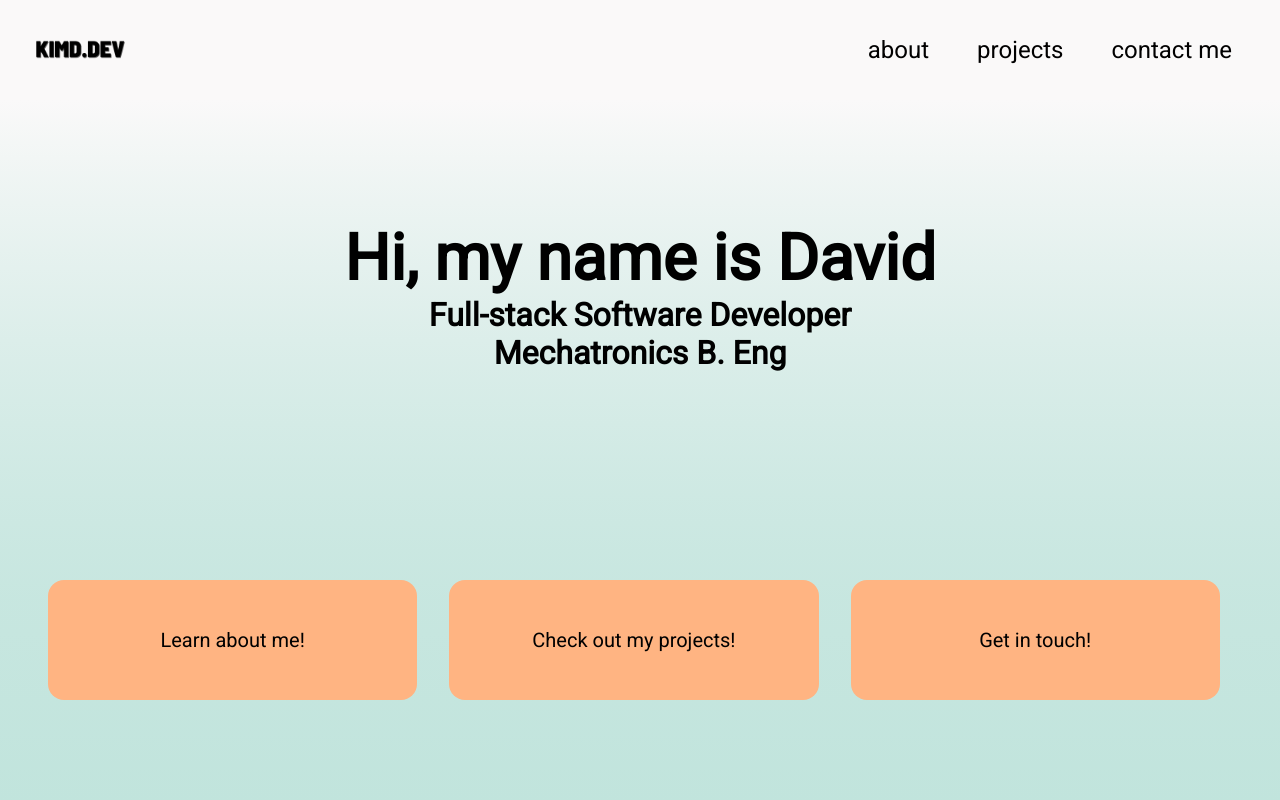
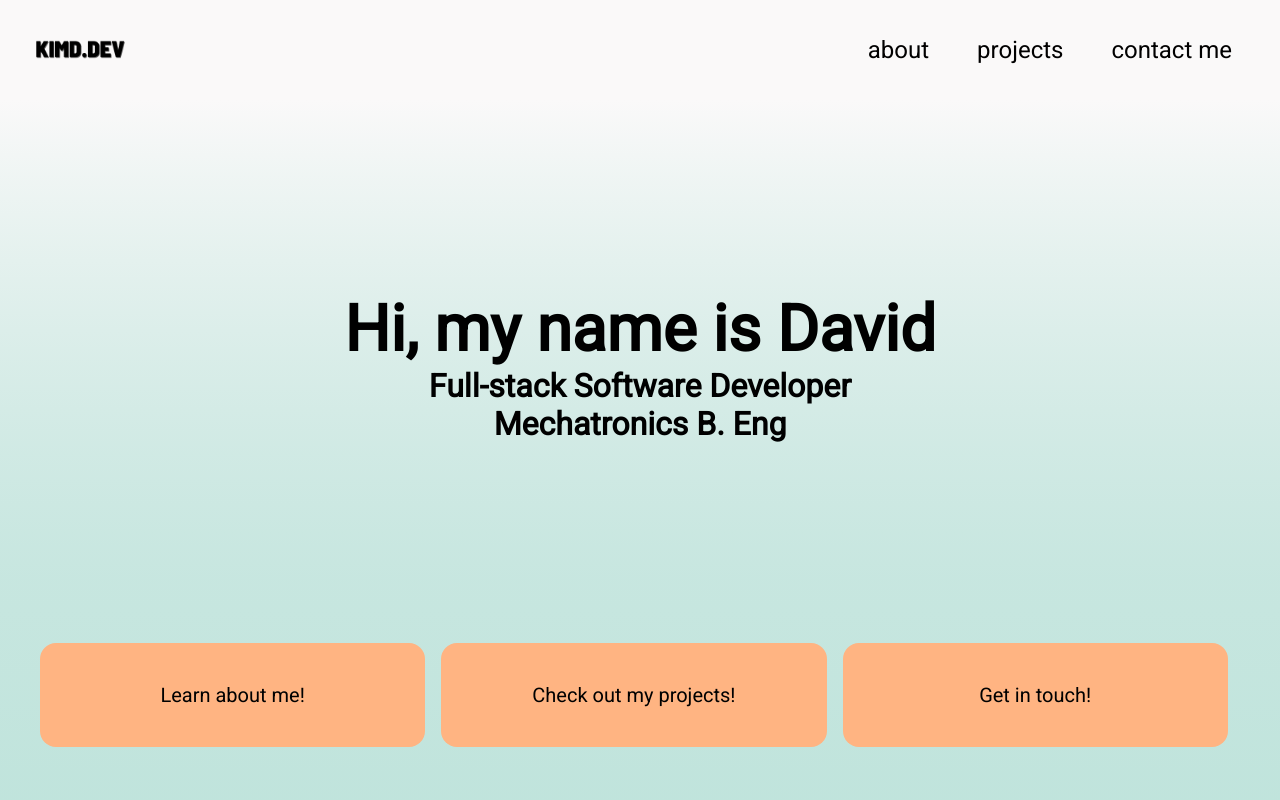
Before and after one commit to kim2552/kimd.dev, a React (Create React App) app: page / in a window 1280 px wide. Shown: the top 800 px of the page. Built offline with nearby package versions, Linux system fonts and the light colour scheme.

Commit message:
fixed description positioning

```diff
--- a/src/scss/_home.scss
+++ b/src/scss/_home.scss
@@ -1,5 +1,4 @@
 .home-container{
-    height: 100vh;
     background-image: linear-gradient(0deg, $primary-color, 70%, $secondary-color);//linear-gradient($secondary-color, $primary-color);//url(../assets/toronto.jpg);
     background-position: center;
     background-repeat: no-repeat;
@@ -9,9 +8,9 @@
     justify-content: center;
 
     .description-wrapper{
+        margin-top: 10rem;
         text-align: center;
         padding: $description-padding-lg;
-        padding-bottom: 20rem;
 
         color: $text-dark-color;
         h1{
@@ -27,7 +26,7 @@
     .links-wrapper{
         display: table;
         padding: $description-padding-lg;
-        display: inline-grid;
+        display: grid;
         grid-template-columns: 33% 33% 33%;
         padding-left: 5rem;
         padding-right: 5rem;
@@ -36,7 +35,7 @@
             text-decoration: none;
         }
         .menu-item{
-            margin: 1rem;
+            margin: 0.5rem;
             padding: 1rem;
             height: 100%;
             display:flex;
```
